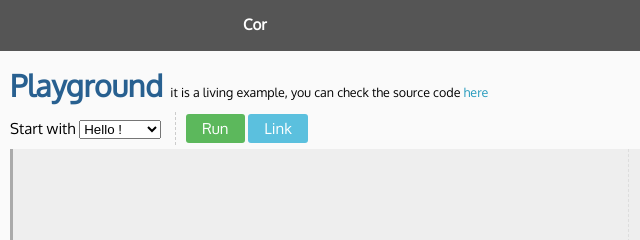
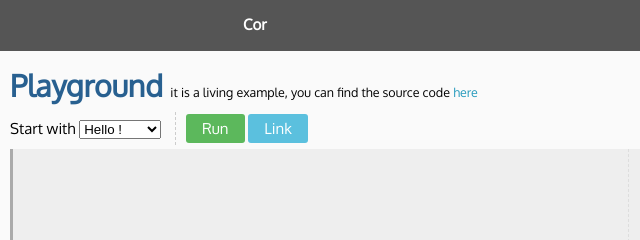
Before and after one commit to yosbelms/cor, a website: page docs/playground/index.html in a window 1280 px wide. Shown: the top 240 px of the page, 0-640 px from the left. Drawn offline with Linux system fonts and the light colour scheme; no server answers.

Commit message:
fix a gotcha

```diff
--- a/docs/playground/index.html
+++ b/docs/playground/index.html
@@ -29,7 +29,7 @@
 
     <div class="body pg-content">
 
-    <p><h1 style="display: inline;">Playground </h1><small>it is a living example, you can check the source code <a href="https://github.com/yosbelms/cor/blob/master/docs/playgorund">here</a></small></p>
+    <p><h1 style="display: inline;">Playground </h1><small>it is a living example, you can find the source code <a href="https://github.com/yosbelms/cor/blob/master/docs/playgorund">here</a></small></p>
     Start with
     <select id="sample-select">
         <option name="play-hello">Hello !</option>
```
